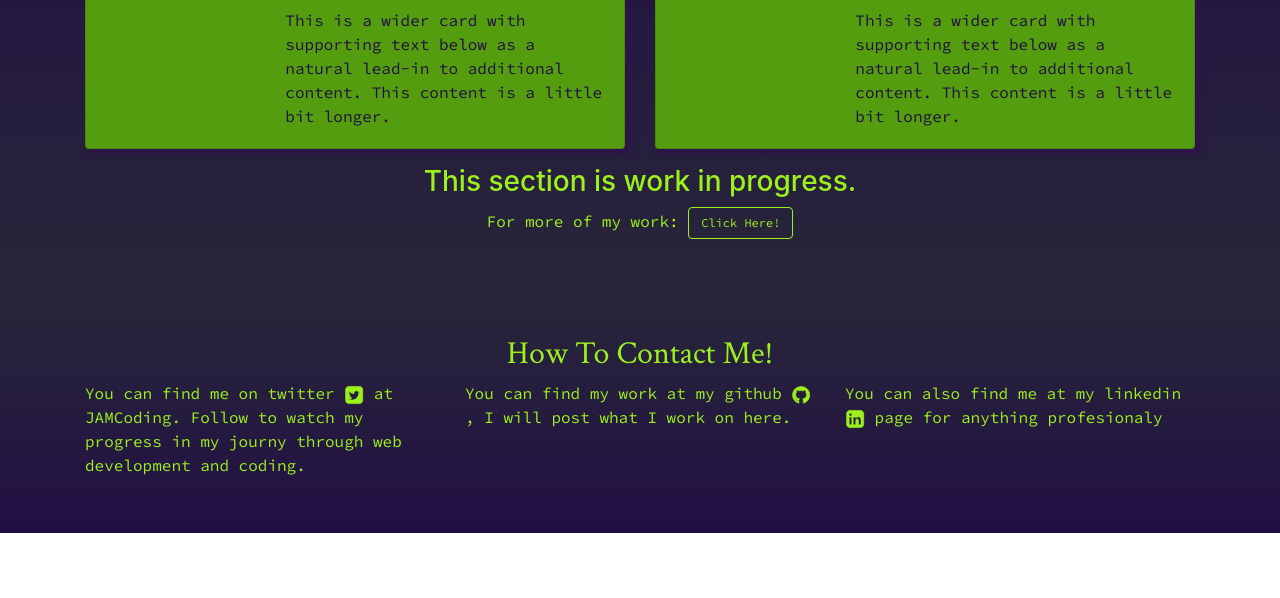
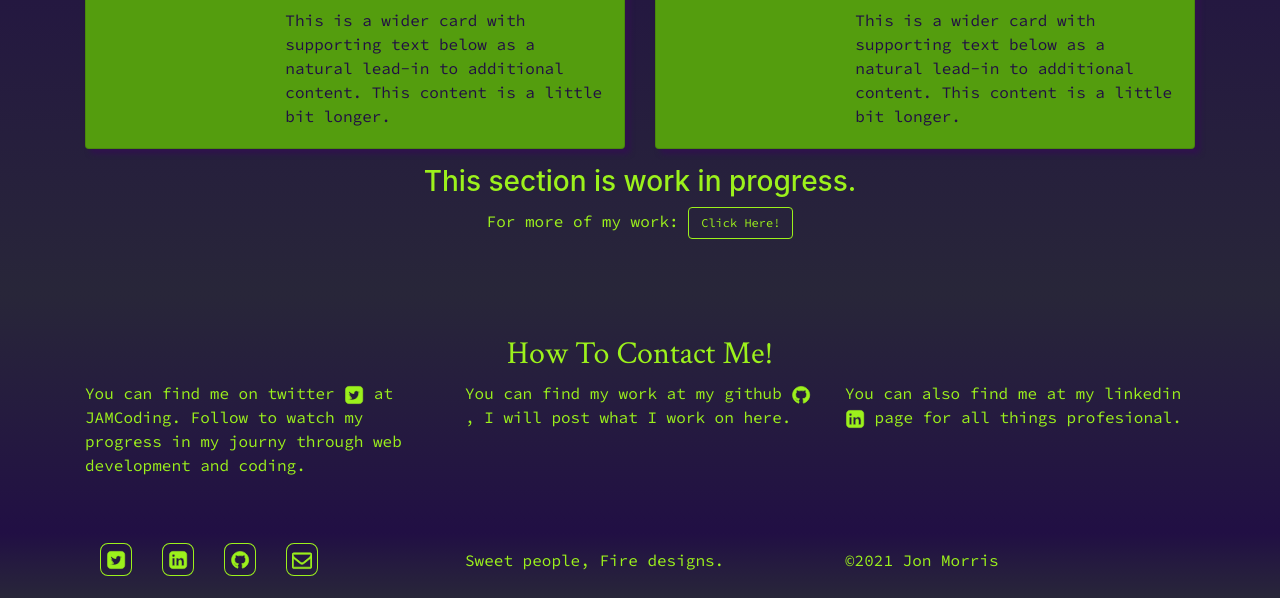
Before and after one commit to Jonpyro/Portfolio, a plain HTML site: page index.html in a window 1280 px wide. Shown: the part 865-1463 px from the top of the page. Before the commit the page ends 1398 px from the top, so only its background shows below. Drawn offline with nearby package versions, Linux system fonts and the light colour scheme.

Commit message:
patch 0.6

```diff
--- a/css/style.css
+++ b/css/style.css
@@ -177,3 +177,23 @@ a:hover .click-rune{
     color:#9CF11C;
     font-family:'Source Code Pro', monospace;
 }
+
+.footer-social-link{
+    line-height: 1;
+    padding: 5px 5px;
+    color: #9CF11C;
+    border: 1px solid #9CF11C;
+    border-radius: 25%;
+    transition: color 0.5s ease;
+    transition: background 1s ease;
+}
+.colophon{
+    padding: 10px 0;
+    background: linear-gradient(180deg,#210F44,#251B3F,#282639);
+}
+.footer-icon{
+    font-size: 8px;
+}
+.footer-slogan, .copy-right{
+    padding-top: 5px;
+}
--- a/index.html
+++ b/index.html
@@ -105,13 +105,13 @@
     <main class="main" id="main">
         <section class="about-section">
             <div class="container">
-                <div class="row">
-                    <div class="col">
+                <div class="row d-flex flex-column-reverse flex-md-row">
+                    <div class="col-md-6">
                         <h2 class="jon sub-head">Hello, Im Jon!</h2>
                         <p class="about-me-text text">My name is Jonathan Morris. I'm 23 years old, and I am an junior developer seeking to make a living doing something I find both fun and interesting. My hobbies include coding, putting together and painting models, and video games. I have a cat named ninja and a tarantula named Ryker.</p>
                         <p class="about-me-text text">I have been learning Html, how it works and how to make it efficiently. I've also been learning CSS, trying to find exciting ways to make it fun. Personally, I want to learn java, java-script, and python.</p>
                     </div>
-                    <div class="col d-flex justify-content-center">
+                    <div class="col-md-6 d-flex justify-content-center">
                         <img src="https://via.placeholder.com/250x350" alt="placeholder image" class="img-fluid">
 
                     </div>
@@ -190,7 +190,7 @@
                                 <p>You can find my work at my github <svg class="icon icon-github"><use xlink:href="#icon-github"></use></svg>, I will post what I work on here.</p>
                             </div>
                             <div class="col">
-                                <p>You can also find me at my linkedin <svg class="icon icon-linkedin-square"><use xlink:href="#icon-linkedin-square"></use></svg> page for anything profesionaly</p>
+                                <p>You can also find me at my linkedin <svg class="icon icon-linkedin-square"><use xlink:href="#icon-linkedin-square"></use></svg> page for all things profesional.</p>
                             </div>
                         </div>
                     </div>
@@ -198,7 +198,26 @@
             </div>
         </section>
         <section class="colophon">
-
+            <div class="container">
+                <div class="row">
+                    <div class="col">
+                        <nav class="footer-socials">
+                            <ul class="social-nav nav">
+                                <li class="social-item nav-item"><a href="#link" class="nav-link social-link"><svg class="icon icon-twitter-square footer-icon"><use xlink:href="#icon-twitter-square"></use></svg></a></li>
+                                <li class="social-item nav-item"><a href="#link" class="nav-link social-link"><svg class="icon icon-linkedin-square footer-icon"><use xlink:href="#icon-linkedin-square"></use></svg></a></li>
+                                <li class="social-item nav-item"><a href="#link" class="nav-link social-link"><svg class="icon icon-github footer-icon"><use xlink:href="#icon-github"></use></svg></a></li>
+                                <li class="social-item nav-item"><a href="#link" class="nav-link social-link"><svg class="icon icon-envelope-o footer-icon"><use xlink:href="#icon-envelope-o"></use></svg></a></li>
+                            </ul>
+                        </nav>
+                    </div>
+                    <div class="col">
+                        <p class="footer-slogan">Sweet people, Fire designs.</p>
+                    </div>
+                    <div class="col">
+                        <p class="copy-right">&copy;2021 Jon Morris</p>
+                    </div>
+                </div>
+            </div>
         </section>
     </footer>
     <svg aria-hidden="true" style="position: absolute; width: 0; height: 0; overflow: hidden;" version="1.1" xmlns="http://www.w3.org/2000/svg" xmlns:xlink="http://www.w3.org/1999/xlink">
```
Also changed, not shown: Sp.html (added), projects.html (added).
